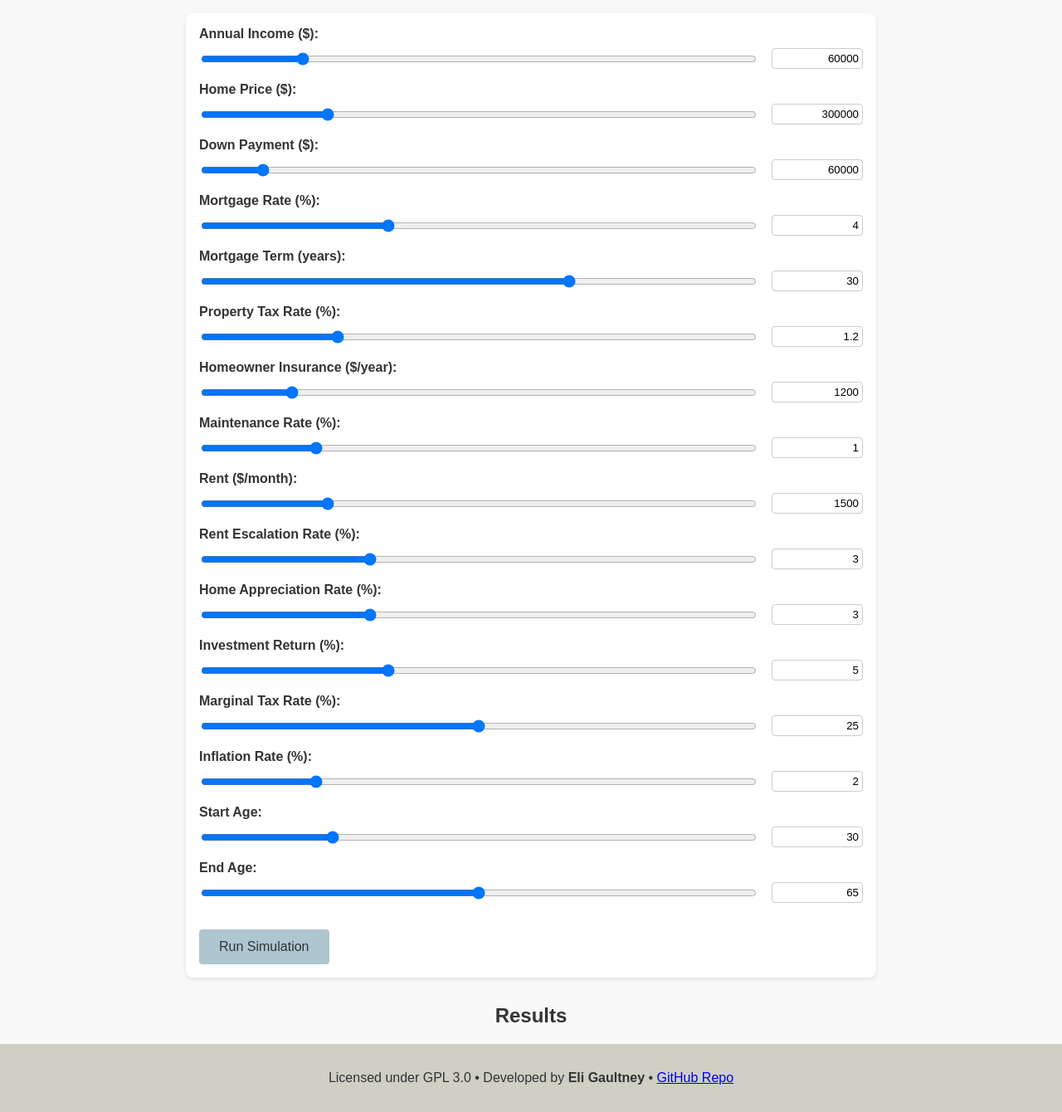
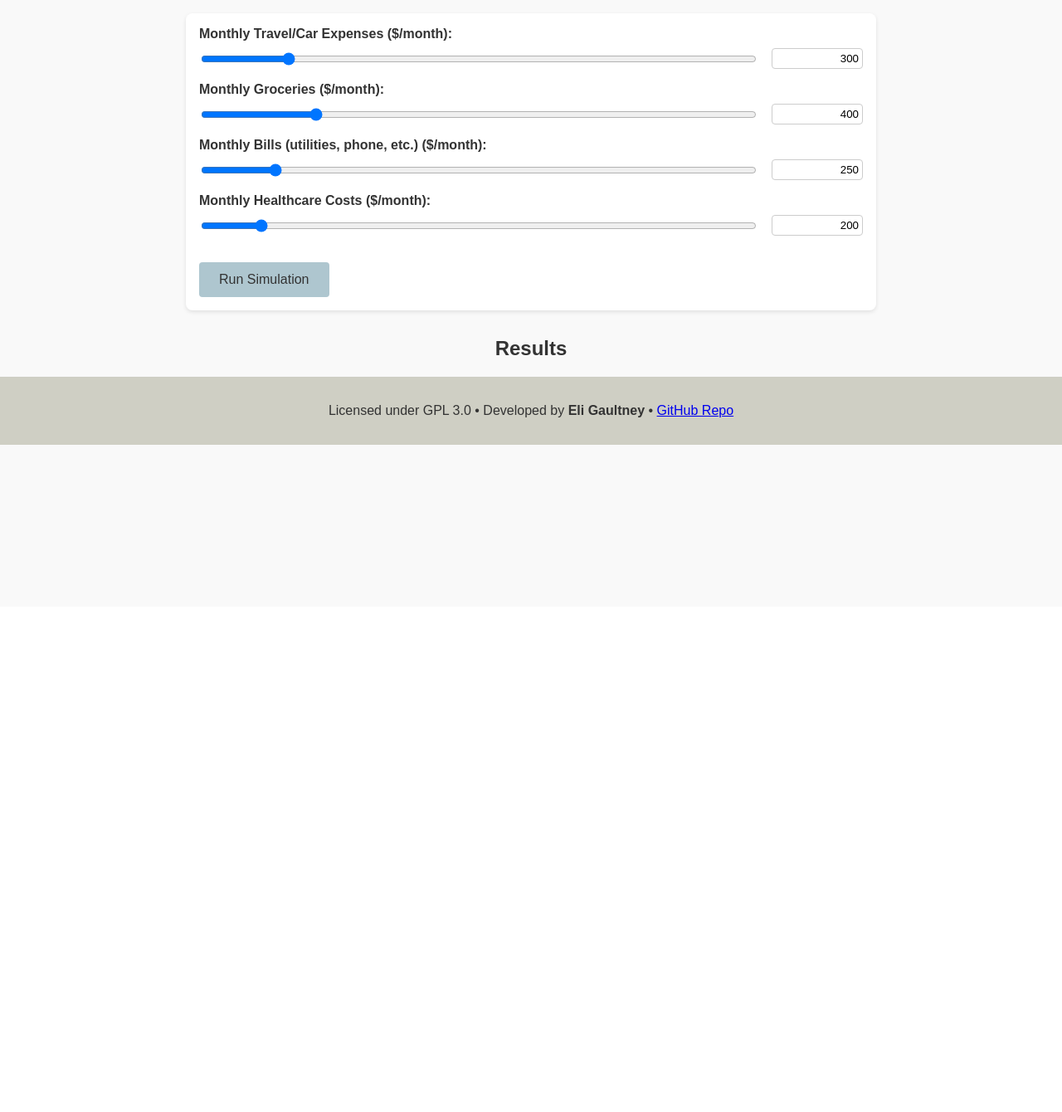
Before and after one commit to elisspace/own_vs_buy, a Flask app: page / in a window 1280 px wide. Shown: the part 69-1409 px from the top of the page at 83% size. After the commit the page ends 605 px from the top, so only its background shows below. Run offline with Flask 3, Linux system fonts and the light colour scheme.

Commit message:
include monthly expenses and server-side validation

```diff
--- a/app.py
+++ b/app.py
@@ -8,10 +8,16 @@ def index():
     return render_template("index.html")
 
 @app.route("/calculate", methods=["POST"])
-def calculate():
-    params = request.get_json()
-    results = simulate_own_vs_rent(params)
-    return jsonify(results)
+def calculate_endpoint():
+    try:
+        params = request.get_json(force=True)
+        results = simulate_own_vs_rent(params)
+        return jsonify(results)
+    except ValueError as e:
+        return jsonify({"error": str(e)}), 400
+    except Exception as e:
+        return jsonify({"error": "Unexpected server error: " + str(e)}), 500
+
 
 if __name__ == "__main__":
     app.run()
--- a/templates/index.html
+++ b/templates/index.html
@@ -14,358 +14,101 @@
   <main>
     <div class="container">
 
+      <!-- Existing input groups omitted for brevity -->
+
+      <!-- Monthly travel (car) expense -->
       <div class="input-group">
-        <label for="annual_income">Annual Income ($):</label>
+        <label for="monthly_travel">Monthly Travel/Car Expenses ($/month):</label>
         <div class="flex-row">
           <input
             type="range"
-            id="annual_income"
-            min="30000"
-            max="200000"
-            step="1000"
-            value="60000"
-            oninput="syncValueFromSlider('annual_income')"
+            id="monthly_travel"
+            min="0"
+            max="2000"
+            step="50"
+            value="300"
+            oninput="syncValueFromSlider('monthly_travel')"
           >
           <input
             type="text"
-            id="annual_income_text"
-            value="60000"
-            oninput="syncValueFromText('annual_income')"
-            onblur="validateInput('annual_income')"
+            id="monthly_travel_text"
+            value="300"
+            oninput="syncValueFromText('monthly_travel')"
+            onblur="validateInput('monthly_travel')"
           >
         </div>
       </div>
 
+      <!-- Monthly groceries expense -->
       <div class="input-group">
-        <label for="home_price">Home Price ($):</label>
+        <label for="monthly_groceries">Monthly Groceries ($/month):</label>
         <div class="flex-row">
           <input
             type="range"
-            id="home_price"
-            min="100000"
-            max="1000000"
-            step="10000"
-            value="300000"
-            oninput="syncValueFromSlider('home_price')"
+            id="monthly_groceries"
+            min="0"
+            max="2000"
+            step="50"
+            value="400"
+            oninput="syncValueFromSlider('monthly_groceries')"
           >
           <input
             type="text"
-            id="home_price_text"
-            value="300000"
-            oninput="syncValueFromText('home_price')"
-            onblur="validateInput('home_price')"
+            id="monthly_groceries_text"
+            value="400"
+            oninput="syncValueFromText('monthly_groceries')"
+            onblur="validateInput('monthly_groceries')"
           >
         </div>
       </div>
 
+      <!-- Monthly bills expense -->
       <div class="input-group">
-        <label for="down_payment">Down Payment ($):</label>
+        <label for="monthly_bills">Monthly Bills (utilities, phone, etc.) ($/month):</label>
         <div class="flex-row">
           <input
             type="range"
-            id="down_payment"
-            min="10000"
-            max="500000"
-            step="5000"
-            value="60000"
-            oninput="syncValueFromSlider('down_payment')"
+            id="monthly_bills"
+            min="0"
+            max="2000"
+            step="50"
+            value="250"
+            oninput="syncValueFromSlider('monthly_bills')"
           >
           <input
             type="text"
-            id="down_payment_text"
-            value="60000"
-            oninput="syncValueFromText('down_payment')"
-            onblur="validateInput('down_payment')"
+            id="monthly_bills_text"
+            value="250"
+            oninput="syncValueFromText('monthly_bills')"
+            onblur="validateInput('monthly_bills')"
           >
         </div>
       </div>
 
+      <!-- Monthly healthcare expense -->
       <div class="input-group">
-        <label for="mortgage_rate">Mortgage Rate (%):</label>
+        <label for="monthly_healthcare">Monthly Healthcare Costs ($/month):</label>
         <div class="flex-row">
           <input
             type="range"
-            id="mortgage_rate"
-            min="1"
-            max="10"
-            step="0.1"
-            value="4"
-            oninput="syncValueFromSlider('mortgage_rate')"
+            id="monthly_healthcare"
+            min="0"
+            max="2000"
+            step="50"
+            value="200"
+            oninput="syncValueFromSlider('monthly_healthcare')"
           >
           <input
             type="text"
-            id="mortgage_rate_text"
-            value="4"
-            oninput="syncValueFromText('mortgage_rate')"
-            onblur="validateInput('mortgage_rate')"
+            id="monthly_healthcare_text"
+            value="200"
+            oninput="syncValueFromText('monthly_healthcare')"
+            onblur="validateInput('monthly_healthcare')"
           >
         </div>
       </div>
 
-      <div class="input-group">
-        <label for="mortgage_term">Mortgage Term (years):</label>
-        <div class="flex-row">
-          <input
-            type="range"
-            id="mortgage_term"
-            min="10"
-            max="40"
-            step="1"
-            value="30"
-            oninput="syncValueFromSlider('mortgage_term')"
-          >
-          <input
-            type="text"
-            id="mortgage_term_text"
-            value="30"
-            oninput="syncValueFromText('mortgage_term')"
-            onblur="validateInput('mortgage_term')"
-          >
-        </div>
-      </div>
-
-      <div class="input-group">
-        <label for="property_tax_rate">Property Tax Rate (%):</label>
-        <div class="flex-row">
-          <input
-            type="range"
-            id="property_tax_rate"
-            min="0"
-            max="5"
-            step="0.1"
-            value="1.2"
-            oninput="syncValueFromSlider('property_tax_rate')"
-          >
-          <input
-            type="text"
-            id="property_tax_rate_text"
-            value="1.2"
-            oninput="syncValueFromText('property_tax_rate')"
-            onblur="validateInput('property_tax_rate')"
-          >
-        </div>
-      </div>
-
-      <div class="input-group">
-        <label for="homeowner_insurance">Homeowner Insurance ($/year):</label>
-        <div class="flex-row">
-          <input
-            type="range"
-            id="homeowner_insurance"
-            min="500"
-            max="5000"
-            step="100"
-            value="1200"
-            oninput="syncValueFromSlider('homeowner_insurance')"
-          >
-          <input
-            type="text"
-            id="homeowner_insurance_text"
-            value="1200"
-            oninput="syncValueFromText('homeowner_insurance')"
-            onblur="validateInput('homeowner_insurance')"
-          >
-        </div>
-      </div>
-
-      <div class="input-group">
-        <label for="maintenance_rate">Maintenance Rate (%):</label>
-        <div class="flex-row">
-          <input
-            type="range"
-            id="maintenance_rate"
-            min="0"
-            max="5"
-            step="0.1"
-            value="1"
-            oninput="syncValueFromSlider('maintenance_rate')"
-          >
-          <input
-            type="text"
-            id="maintenance_rate_text"
-            value="1"
-            oninput="syncValueFromText('maintenance_rate')"
-            onblur="validateInput('maintenance_rate')"
-          >
-        </div>
-      </div>
-
-      <div class="input-group">
-        <label for="rent">Rent ($/month):</label>
-        <div class="flex-row">
-          <input
-            type="range"
-            id="rent"
-            min="500"
-            max="5000"
-            step="50"
-            value="1500"
-            oninput="syncValueFromSlider('rent')"
-          >
-          <input
-            type="text"
-            id="rent_text"
-            value="1500"
-            oninput="syncValueFromText('rent')"
-            onblur="validateInput('rent')"
-          >
-        </div>
-      </div>
-
-      <div class="input-group">
-        <label for="rent_escalation_rate">Rent Escalation Rate (%):</label>
-        <div class="flex-row">
-          <input
-            type="range"
-            id="rent_escalation_rate"
-            min="0"
-            max="10"
-            step="0.1"
-            value="3"
-            oninput="syncValueFromSlider('rent_escalation_rate')"
-          >
-          <input
-            type="text"
-            id="rent_escalation_rate_text"
-            value="3"
-            oninput="syncValueFromText('rent_escalation_rate')"
-            onblur="validateInput('rent_escalation_rate')"
-          >
-        </div>
-      </div>
-
-      <div class="input-group">
-        <label for="home_appreciation">Home Appreciation Rate (%):</label>
-        <div class="flex-row">
-          <input
-            type="range"
-            id="home_appreciation"
-            min="0"
-            max="10"
-            step="0.1"
-            value="3"
-            oninput="syncValueFromSlider('home_appreciation')"
-          >
-          <input
-            type="text"
-            id="home_appreciation_text"
-            value="3"
-            oninput="syncValueFromText('home_appreciation')"
-            onblur="validateInput('home_appreciation')"
-          >
-        </div>
-      </div>
-
-      <div class="input-group">
-        <label for="investment_return">Investment Return (%):</label>
-        <div class="flex-row">
-          <input
-            type="range"
-            id="investment_return"
-            min="0"
-            max="15"
-            step="0.1"
-            value="5"
-            oninput="syncValueFromSlider('investment_return')"
-          >
-          <input
-            type="text"
-            id="investment_return_text"
-            value="5"
-            oninput="syncValueFromText('investment_return')"
-            onblur="validateInput('investment_return')"
-          >
-        </div>
-      </div>
-
-      <div class="input-group">
-        <label for="marginal_tax_rate">Marginal Tax Rate (%):</label>
-        <div class="flex-row">
-          <input
-            type="range"
-            id="marginal_tax_rate"
-            min="0"
-            max="50"
-            step="1"
-            value="25"
-            oninput="syncValueFromSlider('marginal_tax_rate')"
-          >
-          <input
-            type="text"
-            id="marginal_tax_rate_text"
-            value="25"
-            oninput="syncValueFromText('marginal_tax_rate')"
-            onblur="validateInput('marginal_tax_rate')"
-          >
-        </div>
-      </div>
-
-      <div class="input-group">
-        <label for="inflation_rate">Inflation Rate (%):</label>
-        <div class="flex-row">
-          <input
-            type="range"
-            id="inflation_rate"
-            min="0"
-            max="10"
-            step="0.1"
-            value="2"
-            oninput="syncValueFromSlider('inflation_rate')"
-          >
-          <input
-            type="text"
-            id="inflation_rate_text"
-            value="2"
-            oninput="syncValueFromText('inflation_rate')"
-            onblur="validateInput('inflation_rate')"
-          >
-        </div>
-      </div>
-
-      <div class="input-group">
-        <label for="start_age">Start Age:</label>
-        <div class="flex-row">
-          <input
-            type="range"
-            id="start_age"
-            min="18"
-            max="70"
-            step="1"
-            value="30"
-            oninput="syncValueFromSlider('start_age')"
-          >
-          <input
-            type="text"
-            id="start_age_text"
-            value="30"
-            oninput="syncValueFromText('start_age')"
-            onblur="validateInput('start_age')"
-          >
-        </div>
-      </div>
-
-      <div class="input-group">
-        <label for="end_age">End Age:</label>
-        <div class="flex-row">
-          <input
-            type="range"
-            id="end_age"
-            min="30"
-            max="100"
-            step="1"
-            value="65"
-            oninput="syncValueFromSlider('end_age')"
-          >
-          <input
-            type="text"
-            id="end_age_text"
-            value="65"
-            oninput="syncValueFromText('end_age')"
-            onblur="validateInput('end_age')"
-          >
-        </div>
-      </div>
-
+      <!-- Existing button -->
       <button onclick="runSimulation()">Run Simulation</button>
     </div>
 
@@ -378,6 +121,8 @@
       <p id="renter_net_worth"></p>
       <p id="lifetime_income"></p>
       <p id="comparison"></p>
+      <!-- New difference message -->
+      <p id="difference_msg"></p>
     </div>
   </main>
 
@@ -400,7 +145,6 @@
     function syncValueFromText(id) {
       const rangeElement = document.getElementById(id);
       const textElement = document.getElementById(id + '_text');
-      // Don’t immediately validate on each keystroke, just reflect the typed value
       rangeElement.value = textElement.value;
     }
 
@@ -409,17 +153,13 @@
       const rangeElement = document.getElementById(id);
       const textElement = document.getElementById(id + '_text');
 
-      // Try to parse user input as a float
       let value = parseFloat(textElement.value);
-
-      // If parseFloat fails or yields NaN, revert to the range value
       if (isNaN(value)) {
         alert("Invalid input. Please enter a valid numeric value.");
         textElement.value = rangeElement.value;
         return;
       }
 
-      // Constrain to min/max from the range
       let min = parseFloat(rangeElement.min);
       let max = parseFloat(rangeElement.max);
 
@@ -431,13 +171,11 @@
         value = max;
       }
 
-      // Update both text and range with the validated value
       textElement.value = value;
       rangeElement.value = value;
     }
 
     function runSimulation() {
-      // Gather parameters
       var params = {
         annual_income: parseFloat(document.getElementById('annual_income').value),
         home_price: parseFloat(document.getElementById('home_price').value),
@@ -456,10 +194,15 @@
         start_age: parseFloat(document.getElementById('start_age').value),
         end_age: parseFloat(document.getElementById('end_age').value),
         annual_salary_growth: 0.02,  // fixed for now
-        renters_insurance_annual: 240
+        renters_insurance_annual: 240,
+
+        // New monthly expenses:
+        monthly_travel: parseFloat(document.getElementById('monthly_travel').value),
+        monthly_groceries: parseFloat(document.getElementById('monthly_groceries').value),
+        monthly_bills: parseFloat(document.getElementById('monthly_bills').value),
+        monthly_healthcare: parseFloat(document.getElementById('monthly_healthcare').value)
       };
 
-      // Post the parameters to the backend
       fetch('/calculate', {
         method: 'POST',
         headers: {
@@ -472,14 +215,48 @@
         document.getElementById('renter_investment').innerText = "Renter's Final Investment Balance: $" + data.renter_final_investment.toFixed(2);
         document.getElementById('homeowner_investment').innerText = "Homeowner's Final Investment Balance: $" + data.homeowner_final_investment.toFixed(2);
         document.getElementById('final_house_value').innerText = "Final House Value: $" + data.final_house_value.toFixed(2);
-        document.getElementById('homeowner_net_worth').innerText = "Homeowner Net Worth: $" + data.homeowner_net_worth.toFixed(2);
-        document.getElementById('renter_net_worth').innerText = "Renter Net Worth: $" + data.renter_net_worth.toFixed(2);
+
+        // Highlight negative net worth in red:
+        const homeownerNetWorthEl = document.getElementById('homeowner_net_worth');
+        const renterNetWorthEl = document.getElementById('renter_net_worth');
+
+        homeownerNetWorthEl.innerText = "Homeowner Net Worth: $" + data.homeowner_net_worth.toFixed(2);
+        renterNetWorthEl.innerText = "Renter Net Worth: $" + data.renter_net_worth.toFixed(2);
+
+        if (data.homeowner_net_worth < 0) {
+          homeownerNetWorthEl.style.color = "red";
+        } else {
+          homeownerNetWorthEl.style.color = "inherit";
+        }
+
+        if (data.renter_net_worth < 0) {
+          renterNetWorthEl.style.color = "red";
+        } else {
+          renterNetWorthEl.style.color = "inherit";
+        }
+
         document.getElementById('lifetime_income').innerText = "Lifetime Income: $" + data.lifetime_income.toFixed(2);
 
-        var comparison = data.homeowner_net_worth > data.renter_net_worth
-          ? "Home ownership is better over the set duration."
-          : "Renting is better over the set duration.";
+        let comparison = "";
+        if (data.homeowner_net_worth > data.renter_net_worth) {
+          comparison = "Home ownership is better over the set duration.";
+        } else if (data.homeowner_net_worth < data.renter_net_worth) {
+          comparison = "Renting is better over the set duration.";
+        } else {
+          comparison = "They are effectively the same over the set duration.";
+        }
         document.getElementById('comparison').innerText = comparison;
+
+        // Show difference in net amounts:
+        let difference = data.homeowner_net_worth - data.renter_net_worth;
+        const differenceMsgEl = document.getElementById('difference_msg');
+        if (difference > 0) {
+          differenceMsgEl.innerText = "By buying you'll come out $" + difference.toFixed(2) + " ahead.";
+        } else if (difference < 0) {
+          differenceMsgEl.innerText = "By renting you'll come out $" + Math.abs(difference).toFixed(2) + " ahead.";
+        } else {
+          differenceMsgEl.innerText = "Both scenarios end up exactly the same!";
+        }
       })
       .catch(error => console.error("Error in fetch /calculate:", error));
     }
```
Also changed, not shown: calculate.py (+148 -49 lines).
